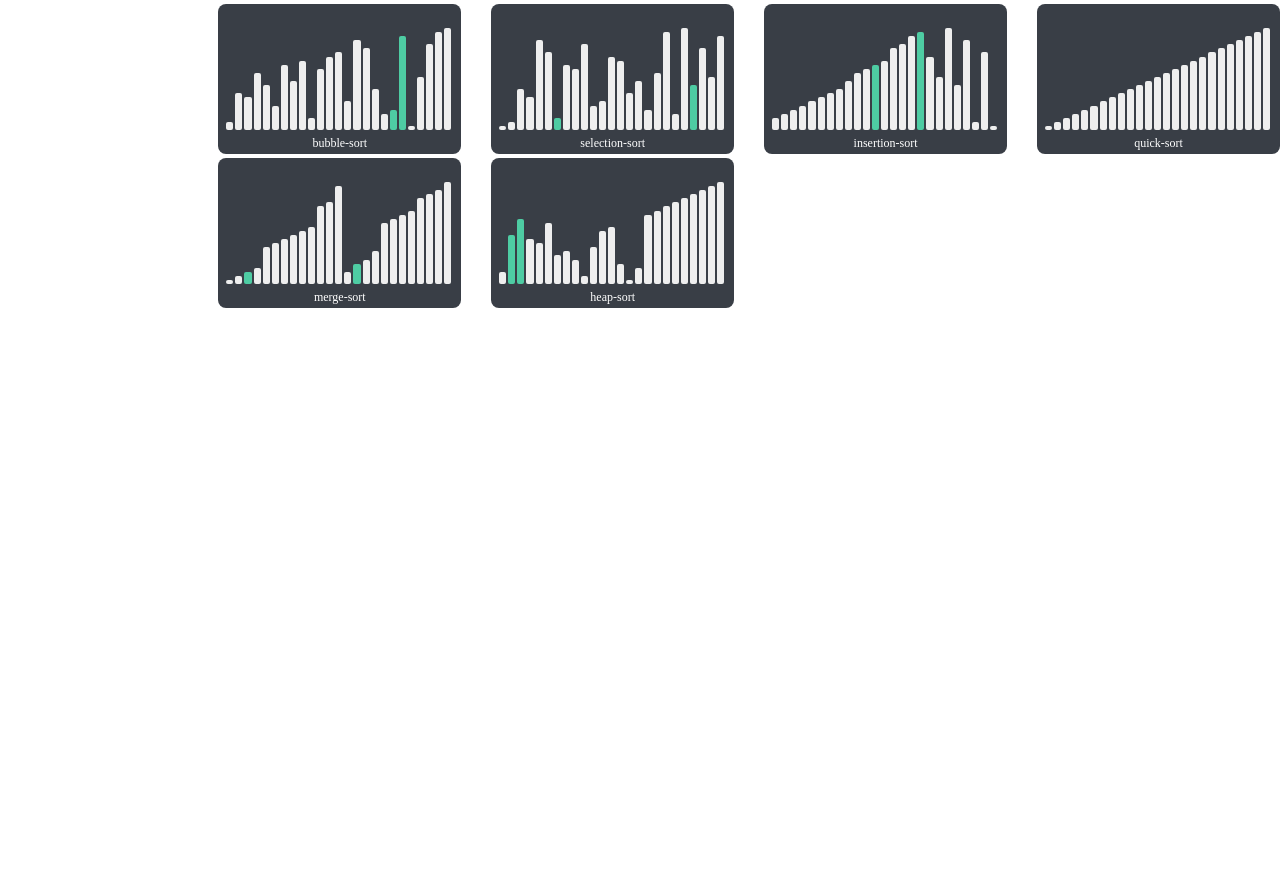
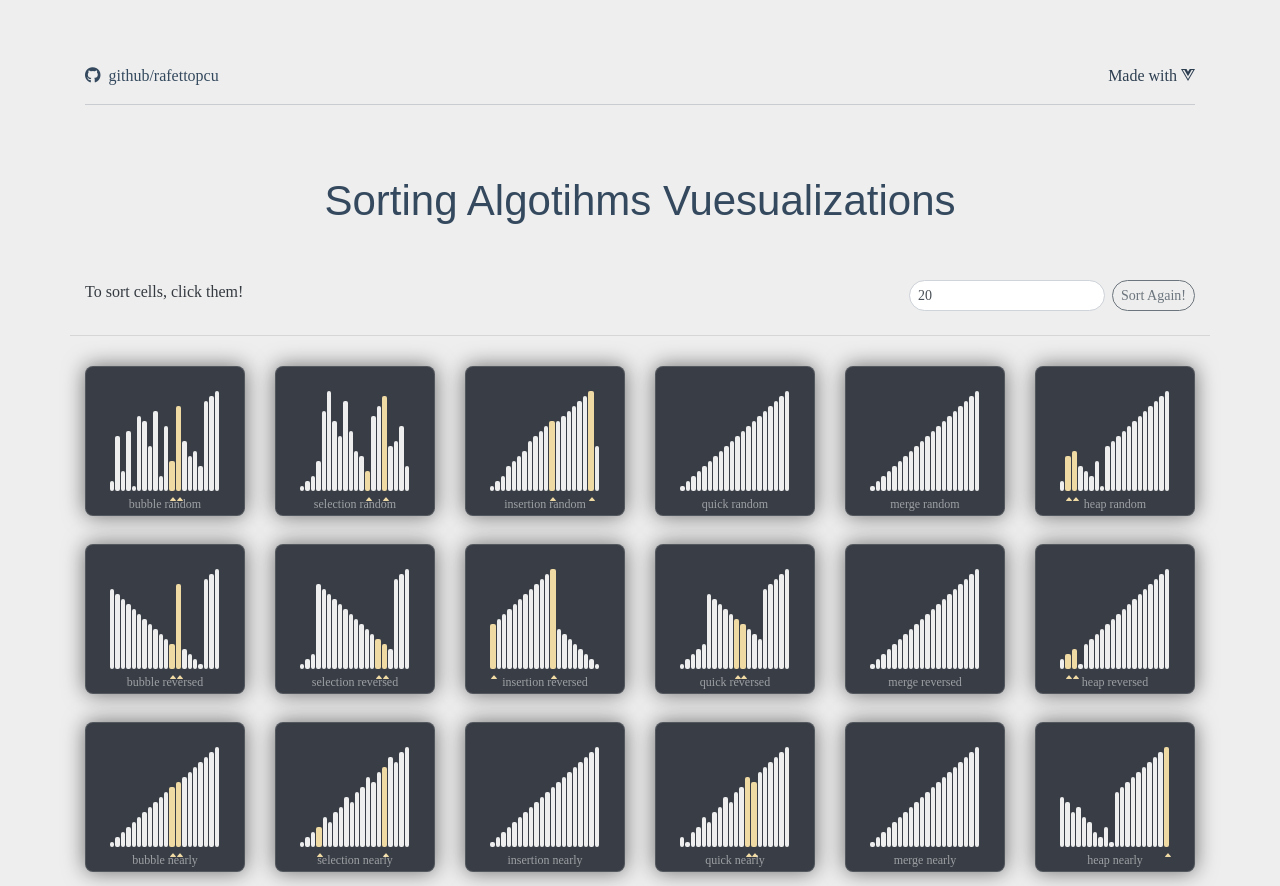
Before and after one commit to rafet/sorting-vuesualization, a Vue app: page / in a window 1280 px wide. Before the commit the page ends 800 px from the top, so only its background shows below. Built offline with nearby package versions, Linux system fonts and the light colour scheme.

Commit message:
styles changed

```diff
--- a/public/index.html
+++ b/public/index.html
@@ -1,15 +1,31 @@
 <!DOCTYPE html>
 <html lang="en">
   <head>
-    <meta charset="utf-8">
-    <meta http-equiv="X-UA-Compatible" content="IE=edge">
-    <meta name="viewport" content="width=device-width,initial-scale=1.0">
-    <link rel="icon" href="<%= BASE_URL %>favicon.ico">
+    <meta charset="utf-8" />
+    <meta http-equiv="X-UA-Compatible" content="IE=edge" />
+    <meta name="viewport" content="width=device-width,initial-scale=1.0" />
+    <link rel="icon" href="<%= BASE_URL %>favicon.ico" />
     <title><%= htmlWebpackPlugin.options.title %></title>
+    <link
+      href="https://fonts.googleapis.com/css2?family=Manrope&display=swap"
+      rel="stylesheet"
+    />
+    <style>
+      body,
+      html {
+        background: #eeeeee !important;
+      }
+    </style>
+        <script src="https://kit.fontawesome.com/039344da0b.js" crossorigin="anonymous"></script>
+
   </head>
   <body>
     <noscript>
-      <strong>We're sorry but <%= htmlWebpackPlugin.options.title %> doesn't work properly without JavaScript enabled. Please enable it to continue.</strong>
+      <strong
+        >We're sorry but <%= htmlWebpackPlugin.options.title %> doesn't work
+        properly without JavaScript enabled. Please enable it to
+        continue.</strong
+      >
     </noscript>
     <div id="app"></div>
     <!-- built files will be auto injected -->
--- a/src/components/SortCard.vue
+++ b/src/components/SortCard.vue
@@ -1,6 +1,6 @@
 <template>
   <div>
-    <div class="sort-box">
+    <div class="sort-box" @click="reSort(count)">
       <div style="display:flex;align-items:flex-end" class="w-100 h-100">
         <div
           style="display:flex;align-items:flex-end"
@@ -13,14 +13,14 @@
             height: ((count - _ + 1) * 100) / count + '%'
           }"
         >
-          <!-- <b-icon
+          <b-icon
             v-if="cursorIndexes.includes(index)"
             class="cursor"
             icon="caret-up-fill"
-          ></b-icon> -->
+          ></b-icon>
         </div>
       </div>
-      <span style="color:white;font-size:12px">{{ algorithm }}</span>
+      <span class="algorithm-name">{{ algorithm }} {{ type }}</span>
     </div>
     <!-- <b-button @click="shuffle()">Karıştır</b-button> -->
   </div>
@@ -31,44 +31,61 @@ export default {
   props: {
     algorithm: {
       type: String,
-      default: 'bubble-sort'
+      default: "bubble"
+    },
+    type: {
+      type: String,
+      default: "random"
     }
   },
   data() {
     return {
-      count: 25,
+      count: 20,
       arr: [],
-      cursorIndexes: [30, 12],
+      cursorIndexes: [],
       b: null,
       sleepTime: 75
     };
   },
   created() {
+    this.reSort(this.count);
+  },
+  methods: {
+    reSort(c) {
+      if (this.cursorIndexes.length > 0) return;
+      this.count = c;
+      this.arr = [];
       for (let i = 1; i <= this.count; i++) {
         this.arr.push(i);
       }
 
+      if (this.type === "random") {
         this.shuffle();
+      } else if (this.type === "reversed") {
+        console.log();
+      } else if (this.type === "nearly") {
+        this.arr.reverse();
+        for (let i = 0; i < this.count; i += 4) {
+          const t = this.arr[i];
+          this.arr[i] = this.arr[i + 1];
+          this.arr[i + 1] = t;
+        }
+      }
 
-    if (this.algorithm === 'bubble-sort') {
+      if (this.algorithm === "bubble") {
         this.bubbleSort();
-    } else if (this.algorithm === 'insertion-sort') {
+      } else if (this.algorithm === "insertion") {
         this.insertionSort();
-    } else if (this.algorithm === 'selection-sort') {
+      } else if (this.algorithm === "selection") {
         this.selectionSort();
-    } else if (this.algorithm === 'quick-sort') {
+      } else if (this.algorithm === "quick") {
         this.quickSort(0, this.count - 1);
-    } else if (this.algorithm === 'merge-sort') {
+      } else if (this.algorithm === "merge") {
         this.mergeSort(0, this.count - 1);
-    } else if (this.algorithm === 'heap-sort') {
+      } else if (this.algorithm === "heap") {
         this.heapSort();
       }
-
-    // this.sort(0, this.count - 1);
-
-    // console.log(this.mergeSort(this.arr));
     },
-  methods: {
     sleep() {
       return new Promise(resolve => setTimeout(resolve, this.sleepTime));
     },
@@ -170,18 +187,14 @@ export default {
       let n1 = m - l + 1;
       let n2 = r - m;
 
-      /* create temp arrays */
       let L = Array(n1),
         R = Array(n2);
 
-      /* Copy data to temp arrays L[] and R[] */
       for (i = 0; i < n1; i++) L[i] = this.arr[l + i];
       for (j = 0; j < n2; j++) R[j] = this.arr[m + 1 + j];
-
-      /* Merge the temp this.arrays back into this.arr[l..r]*/
-      i = 0; // Initial index of first subthis.array
-      j = 0; // Initial index of second subthis.array
-      k = l; // Initial index of merged subthis.array
+      i = 0;
+      j = 0;
+      k = l;
       while (i < n1 && j < n2) {
         await this.sleep();
         this.cursorIndexes = [l + i, m + 1 + j];
@@ -194,9 +207,6 @@ export default {
         }
         k++;
       }
-
-      /* Copy the remaining elements of L[], if there
-       are any */
       while (i < n1) {
         this.$set(this.arr, k, L[i]);
         this.cursorIndexes = [l + i, m + 1 + j];
@@ -204,8 +214,6 @@ export default {
         k++;
       }
 
-      /* Copy the remaining elements of R[], if there
-       are any */
       while (j < n2) {
         this.$set(this.arr, k, R[j]);
         this.cursorIndexes = [l + i, m + 1 + j];
@@ -213,64 +221,47 @@ export default {
         k++;
       }
     },
-
-    /* l is for left index and r is right index of the
-   sub-array of arr to be sorted */
     async mergeSort(l, r) {
       if (l < r) {
-        // Same as (l+r)/2, but as overflow for
-        // large l and h
         let m = Math.floor(l + (r - l) / 2);
 
-        // Sort first and second halves
         await this.mergeSort(l, m);
         await this.mergeSort(m + 1, r);
-
         await this.merge(l, m, r);
+      }
       this.cursorIndexes = [];
-      }
     },
     async heapify(n, i) {
-      let largest = i; // Initialize largest as root
-      let l = 2 * i + 1; // left = 2*i + 1
-      let r = 2 * i + 2; // right = 2*i + 2
+      let largest = i;
+      let l = 2 * i + 1;
+      let r = 2 * i + 2;
 
-      // If left child is larger than root
       if (l < n && this.arr[l] < this.arr[largest]) largest = l;
 
-      // If right child is larger than largest so far
       if (r < n && this.arr[r] < this.arr[largest]) largest = r;
       this.cursorIndexes = [l, r];
       await this.sleep();
-      // If largest is not root
       if (largest != i) {
         {
           let temp = this.arr[i];
           this.$set(this.arr, i, this.arr[largest]);
           this.$set(this.arr, largest, temp);
         }
-
-        // Recursively heapify the affected sub-tree
         await this.heapify(n, largest);
       }
     },
 
-    // main function to do heap sort
     async heapSort() {
-      // Build heap (rearrange array)
       for (let i = Math.floor(this.count / 2 - 1); i >= 0; i--)
         await this.heapify(this.count, i);
 
-      // One by one extract an element from heap
       for (let i = this.count - 1; i > 0; i--) {
-        // Move current root to end
         let temp = this.arr[i];
         this.$set(this.arr, i, this.arr[0]);
         this.$set(this.arr, 0, temp);
-
-        // call max heapify on the reduced heap
         await this.heapify(i, 0);
       }
+      console.log(this.algorithm + " end");
       this.cursorIndexes = [];
     }
   }
@@ -279,28 +270,44 @@ export default {
 
 <style>
 .sort-box {
+  border-radius: 8px;
   background: #393e46;
-  padding: 24px 8px;
+  padding: 24px;
 
   width: 100%;
   height: 150px;
-  border-radius: 8px;
-  margin-top: 4px;
+  cursor: pointer;
+  margin: 14px 0;
+
+  -webkit-box-shadow: 0px 0px 21px 0px rgba(0, 0, 0, 0.55);
+  -moz-box-shadow: 0px 0px 21px 0px rgba(0, 0, 0, 0.55);
+  box-shadow: 0px 0px 21px 0px rgba(0, 0, 0, 0.55);
+  border: 1px solid #ffffff22;
 }
+
 .bar {
   background: #eee;
   height: 100%;
-  margin-right: 2px;
+  margin-right: 1px;
   border-radius: 2px;
   text-align: center;
 }
 .cursor {
   text-align: center;
   margin-bottom: -12px;
-  margin-left: -1px;
-  color: #4ecca3;
+
+  color: #f0daa4;
+  font-size: 8px;
 }
 .pointed {
-  background: #4ecca3;
+  background: #f0daa4;
+}
+.box-overlay {
+  background: red;
+}
+.algorithm-name {
+  color: white;
+  font-size: 12px;
+  opacity: 0.5;
 }
 </style>
--- a/src/views/Home.vue
+++ b/src/views/Home.vue
@@ -1,26 +1,99 @@
 <template>
-  <div>
+  <div class="container main-container">
+    <b-row align-h="between" align-v="center">
+      <b-col cols="auto" class="text-light">
+        <a
+          href="https://github.com/rafettopcu"
+          target="_blank"
+          style="color:#34495e"
+        >
+          <b-row no-gutters>
+            <b-col><i class="fab fa-github"></i></b-col>
+            <b-col><span style="" class="ml-2">github/rafettopcu</span></b-col>
+          </b-row></a
+        >
+      </b-col>
+      <b-col cols="auto"
+        >Made with
+        <i
+          v-b-tooltip.hover.v-success.bottom="'Vue.js'"
+          class="fab fa-vuejs"
+        ></i
+      ></b-col>
+    </b-row>
+    <hr style="border-color:#34495e33" />
     <b-row>
-      <b-col cols="2"></b-col>
-      <b-col cols="10">
-        <b-row align-h="left">
-          <b-col cols="3">
-            <SortCard />
+      <b-col>
+        <div class="title mb-5 mt-5">
+          Sorting Algotihms Vuesualizations
+        </div>
+      </b-col>
+    </b-row>
+
+    <b-row align-h="between">
+      <b-col cols="auto">
+        <span class="text-dark">
+          To sort cells, click them!
+        </span>
+      </b-col>
+      <b-col cols="auto">
+        <b-input-group size="sm" class="mb-2">
+          <b-form-input
+            style="border-radius:40px"
+            type="number"
+            v-model="count"
+          ></b-form-input>
+          <b-input-group-append>
+            <b-button
+              size="sm"
+              text="Button"
+              @click="sort"
+              variant="outline-secondary"
+              pill
+              class="ml-2"
+              >Sort Again!</b-button
+            >
+          </b-input-group-append>
+        </b-input-group>
+      </b-col>
+      <div class="w-100"><hr /></div>
+      <b-col cols="12">
+        <b-row>
+          <b-col
+            sm="6"
+            xxxs="6"
+            xs="6"
+            xxs="6"
+            lg="2"
+            mdd="4"
+            v-for="item in algorithms"
+            :key="'random' + item"
+          >
+            <SortCard ref="cell" type="random" :algorithm="item" />
           </b-col>
-          <b-col cols="3">
-            <SortCard algorithm="selection-sort" />
+          <b-col
+            sm="6"
+            xxxs="6"
+            xs="6"
+            xxs="6"
+            lg="2"
+            mdd="4"
+            v-for="item in algorithms"
+            :key="'reversed' + item"
+          >
+            <SortCard ref="cell" type="reversed" :algorithm="item" />
           </b-col>
-          <b-col cols="3">
-            <SortCard algorithm="insertion-sort" />
-          </b-col>
-          <b-col cols="3">
-            <SortCard algorithm="quick-sort" />
-          </b-col>
-          <b-col cols="3">
-            <SortCard algorithm="merge-sort" />
-          </b-col>
-          <b-col cols="3">
-            <SortCard algorithm="heap-sort" />
+          <b-col
+            sm="6"
+            xxxs="6"
+            xs="6"
+            xxs="6"
+            lg="2"
+            mdd="4"
+            v-for="item in algorithms"
+            :key="'nearly' + item"
+          >
+            <SortCard ref="cell" type="nearly" :algorithm="item" />
           </b-col>
         </b-row>
       </b-col>
@@ -32,6 +105,73 @@
 import SortCard from "../components/SortCard";
 
 export default {
-  components: { SortCard }
+  components: { SortCard },
+  data() {
+    return {
+      types: ["random", "reversed", "nearly"],
+      algorithms: [
+        "bubble",
+        "selection",
+        "insertion",
+        "quick",
+        "merge",
+        "heap"
+      ],
+      count: 20
+    };
+  },
+  computed: {
+    cellWidth() {
+      return console.log(this.$refs.cell[0]);
+    }
+  },
+  methods: {
+    sort() {
+      this.$refs.cell.forEach(element => {
+        element.reSort(this.count);
+      });
+    }
+  }
 };
 </script>
+<style>
+.cell {
+  padding: 0 !important;
+  border: 1px solid #393e46;
+}
+.all-cells {
+  -webkit-box-shadow: 0px 0px 21px 0px rgba(0, 0, 0, 0.1);
+  -moz-box-shadow: 0px 0px 21px 0px rgba(0, 0, 0, 0.1);
+  box-shadow: 0px 0px 21px 0px rgba(0, 0, 0, 0.1);
+}
+.title {
+  font-family: "Nunito", sans-serif;
+  font-size: 42px;
+  color: #34495e;
+
+  width: 100%;
+}
+.main-container {
+  margin-top: 64px;
+}
+.head {
+  background: #34495e;
+  color: white;
+}
+.col-name {
+  padding: 12px;
+}
+td {
+  width: 12.5%;
+}
+table {
+  border-collapse: collapse !important;
+  border-radius: 1.5em !important;
+  overflow: hidden !important;
+}
+table,
+th,
+td {
+  border: 1px solid #ffffff33 !important;
+}
+</style>
```
Lines whose indentation alone changed are shown as unchanged.
